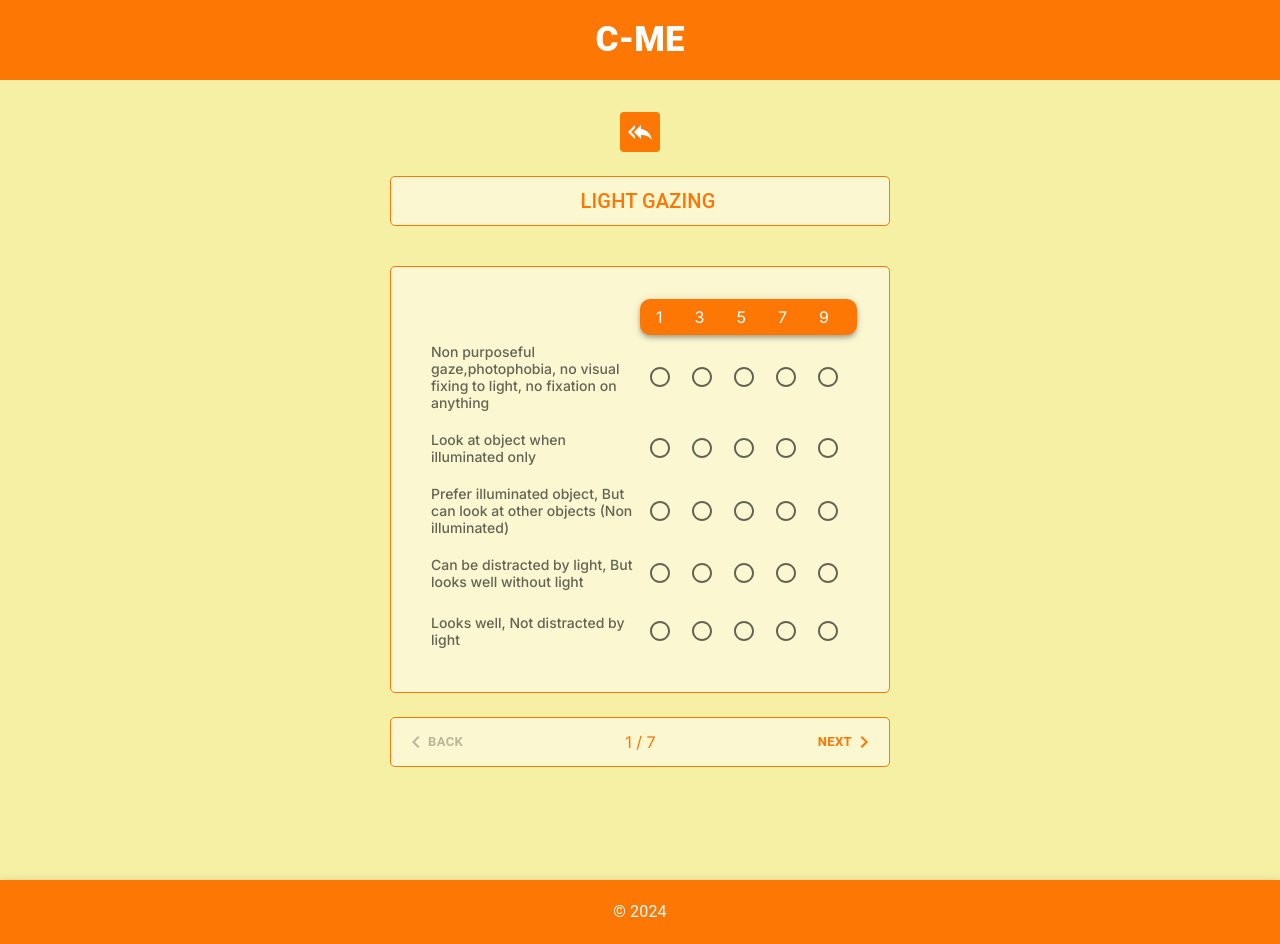
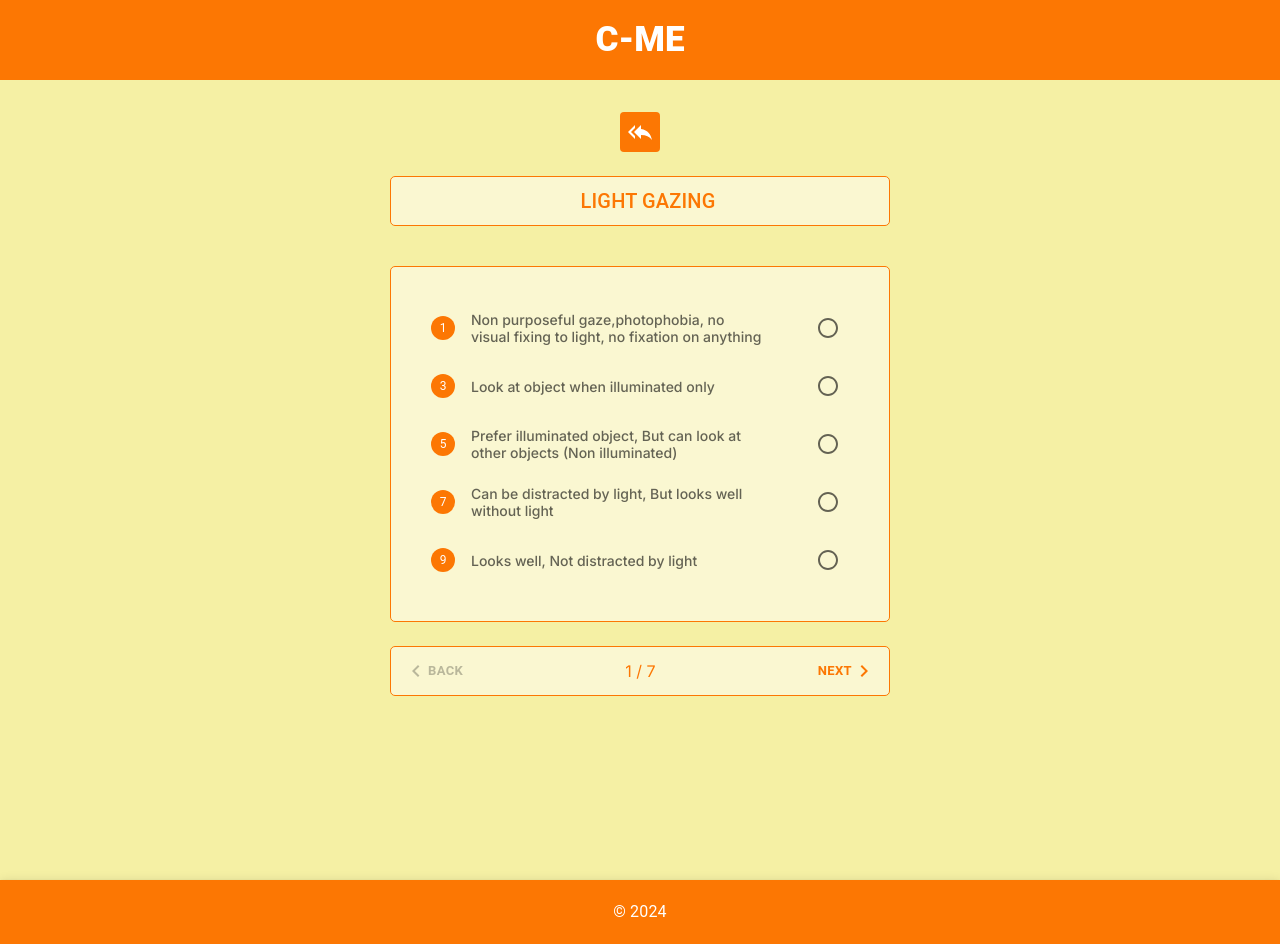
Before and after one commit to Chamathr/medicare-app, a Next.js app: page /users/report in a window 1280 px wide. Built offline with nearby package versions, Linux system fonts and the light colour scheme.

Commit message:
Develop (#3)
* new changes

* new changes 2

* new changes 3

* changes

* changes

* changes

* changes

* changes

* changes

---------

Co-authored-by: chamathr <chamatht20@gmailcom>

```diff
--- a/src/components/radioGroup/index.tsx
+++ b/src/components/radioGroup/index.tsx
@@ -1,19 +1,20 @@
 import * as React from "react";
 import Radio from "@mui/material/Radio";
-import { Box } from "@mui/material";
-import { pink } from "@mui/material/colors";
+import { Avatar, Box } from "@mui/material";
 import { useEffect, useState } from "react";
 import { IUserData } from "@/store";
+import { getScoreValue } from "@/utils/report";
 
 interface Props {
   radioValue: string | undefined;
   label: string;
   handleSelect: (data: string) => void;
   userData: IUserData | undefined;
+  index: number;
 }
 
 const RowRadioButtonsGroup = (Props: Props) => {
-  const { label, handleSelect, radioValue, userData } = Props;
+  const { label, handleSelect, radioValue, userData, index } = Props;
 
   const [selectedValue, setSelectedValue] = useState<string | undefined>(
     radioValue ?? "0"
@@ -41,11 +42,23 @@ const RowRadioButtonsGroup = (Props: Props) => {
       <Box
         sx={{
           display: { sm: "grid" },
-          gridTemplateColumns: { sm: "50% 50%" },
+          gridTemplateColumns: { sm: "80% 20%" },
         }}
       >
+        <Box display={"flex"}>
           <Box
             sx={{
+              display: { sm: "flex" },
+              alignItems: { sm: "center" },
+            }}
+          >
+            <Avatar sx={{ bgcolor: "#fc7703", zoom: 0.6 }} variant="circular">
+              {getScoreValue(index)}
+            </Avatar>
+          </Box>
+          <Box
+            sx={{
+              ml: 2,
               display: { sm: "flex" },
               alignItems: { sm: "center" },
               color: "#00000099",
@@ -54,6 +67,7 @@ const RowRadioButtonsGroup = (Props: Props) => {
             }}
           >
             {label}
+          </Box>
         </Box>
         <Box
           sx={{
@@ -70,38 +84,6 @@ const RowRadioButtonsGroup = (Props: Props) => {
               },
             }}
           />
-          <Radio
-            {...controlProps("3")}
-            sx={{
-              "&.Mui-checked": {
-                color: "#fc7703",
-              },
-            }}
-          />
-          <Radio
-            {...controlProps("5")}
-            sx={{
-              "&.Mui-checked": {
-                color: "#fc7703",
-              },
-            }}
-          />
-          <Radio
-            {...controlProps("7")}
-            sx={{
-              "&.Mui-checked": {
-                color: "#fc7703",
-              },
-            }}
-          />
-          <Radio
-            {...controlProps("9")}
-            sx={{
-              "&.Mui-checked": {
-                color: "#fc7703",
-              },
-            }}
-          />
         </Box>
       </Box>
     </>
--- a/src/components/stepper/index.tsx
+++ b/src/components/stepper/index.tsx
@@ -11,12 +11,11 @@ import { IReport, IUser, useUserDataStore } from "@/store";
 import { Avatar } from "@mui/material";
 import RowRadioButtonsGroup from "../radioGroup";
 import { useState } from "react";
-import { getScore } from "@/utils/report";
+import { getScore, getScoreKey, getScoreValue } from "@/utils/report";
 import { useRouter } from "next/navigation";
 import ReplyAllIcon from "@mui/icons-material/ReplyAll";
 import { MainButton } from "../button";
 import { SectionCard } from "../card";
-import ScoreBar from "../scoreBar";
 
 const steps = [
   {
@@ -110,49 +109,29 @@ const Stepper = () => {
 
   const { userData, setUserData } = useUserDataStore();
 
-  const reportData = userData?.report as IReport;
+  const reportData = userData?.report as any;
   const userDetails = userData?.user as IUser;
 
   const theme = useTheme();
   const [activeStep, setActiveStep] = useState(0);
-  const [scoreData, setScoreData] = useState(
-    reportData?.[steps[activeStep].id.toString()] ?? {}
-  );
 
   const maxSteps = steps.length;
 
   const handleNext = () => {
     setActiveStep((prevActiveStep) => prevActiveStep + 1);
-    setUserData({
-      user: userDetails,
-      report: {
-        ...reportData,
-        [steps[activeStep].id.toString()]: scoreData,
-      },
-      riskFactors: userData?.riskFactors,
-      score: userData?.score,
-      severityLevel: userData?.severityLevel,
-    });
-    setScoreData(reportData?.[steps[activeStep + 1].id.toString()] ?? {});
   };
 
   const handleBack = () => {
     setActiveStep((prevActiveStep) => prevActiveStep - 1);
-    setScoreData(reportData?.[steps[activeStep - 1].id.toString()] ?? {});
   };
 
   const handleSubmit = async () => {
     try {
-      const report = {
-        ...userData?.report,
-        [steps[activeStep].id.toString()]: scoreData,
-      };
-
       setUserData({
-        report: report,
+        report: userData?.report,
         riskFactors: userData?.riskFactors,
         user: userData?.user,
-        score: getScore(report, steps),
+        score: getScore(userData?.report, steps),
         severityLevel: userData?.severityLevel,
       });
       router.push("/users/add/final");
@@ -210,26 +189,36 @@ const Stepper = () => {
               display: "flex",
               justifyContent: { xs: "center", sm: "end" },
             }}
-          >
-            <Box sx={{ width: { sm: "50%" }, marginBottom: { xs: 3, sm: 0 } }}>
-              <ScoreBar />
-            </Box>
-          </Box>
+          ></Box>
           {steps[activeStep].factors?.map((item, key) => {
             return (
               <>
                 <Box sx={{ p: 1 }}>
                   <RowRadioButtonsGroup
+                    index={key}
                     label={item}
                     handleSelect={(data) =>
-                      setScoreData({
-                        ...scoreData,
-                        [(key + 1).toString()]: parseInt(data),
+                      setUserData({
+                        user: userDetails,
+                        report: {
+                          ...reportData,
+                          [steps[activeStep].id.toString()]:
+                            parseInt(data) * getScoreValue(key),
+                        },
+                        riskFactors: userData?.riskFactors,
+                        score: userData?.score,
+                        severityLevel: userData?.severityLevel,
                       })
                     }
-                    radioValue={reportData?.[steps[activeStep].id.toString()]?.[
-                      key + 1
-                    ]?.toString()}
+                    radioValue={
+                      typeof reportData?.[steps[activeStep].id.toString()] ===
+                        "number" &&
+                      getScoreKey(
+                        reportData?.[steps[activeStep].id.toString()]
+                      ) === key
+                        ? "1"
+                        : ""
+                    }
                     userData={userData}
                   />
                 </Box>
--- a/src/consts/report.ts
+++ b/src/consts/report.ts
@@ -1,7 +1,16 @@
 export const SEVERITY_LEVEL = {
-    LEVEL_1: "Unlikely to have CVI",
-    LEVEL_2: "Possible indication of CVI (may require further evaluation)",
-    LEVEL_3: "Likely to have CVI (consultation with a healthcare professional recommended)",
-    LEVEL_4: "Strong indication of CVI (urgent evaluation and intervention needed)",
-    LEVEL_5: "Very strong indication of CVI (immediate medical attention required)"
-}
+  LEVEL_1:
+    "Strong indication of CVI (Urgent evaluation and intervention needed)",
+  LEVEL_2:
+    "Likely to have CVI (Consultation with a healthcare professional recommended)",
+  LEVEL_3: "Possible indication of CVI (May require further evaluation)",
+  LEVEL_4: "Unlikely to have CVI",
+};
+
+export const SCORES = {
+  SCORE_1: 1,
+  SCORE_2: 3,
+  SCORE_3: 5,
+  SCORE_4: 7,
+  SCORE_5: 9,
+};
--- a/src/store/useUserDataStore.ts
+++ b/src/store/useUserDataStore.ts
@@ -1,10 +1,6 @@
 import { create } from "zustand";
 import { persist } from "zustand/middleware";
 import type { StateCreator } from "zustand";
-
-interface IScoreData {
-  [key: string]: number;
-}
 
 export interface IRiskFactors {
   prematureBirth: boolean;
@@ -24,7 +20,7 @@ export interface IUserData {
 }
 
 export interface IReport {
-  [key: string]: IScoreData;
+  [key: string]: number;
 }
 
 export interface IUser {
--- a/src/utils/report.ts
+++ b/src/utils/report.ts
@@ -1,20 +1,14 @@
-import { SEVERITY_LEVEL } from "@/consts/report";
+import { SCORES, SEVERITY_LEVEL } from "@/consts/report";
 import { IReport } from "@/store";
 
 const getScore = (data: IReport | undefined, stepData: any) => {
   if (data) {
     let totalWeight = 0;
-    const total = Object.keys(data).reduce((acc, key) => {
-      const innerObject = data[key];
-      const innerTotal = Object.keys(innerObject).reduce(
-        (innerAcc, innerKey) => {
-          return innerAcc + innerObject[innerKey];
-        },
-        0
-      );
-      totalWeight += stepData[parseInt(key) - 1]?.weight;
-      return acc + innerTotal * stepData[parseInt(key) - 1]?.weight;
-    }, 0);
+    let total = 0;
+    Object.values(data)?.map((item, index) => {
+      totalWeight += stepData[index]?.weight;
+      total += item * stepData[index]?.weight;
+    });
     return parseFloat((total / totalWeight)?.toFixed(1));
   }
   return 0;
@@ -23,19 +17,51 @@ const getScore = (data: IReport | undefined, stepData: any) => {
 const getSeverityLevel = (severityLevel: string, score: number) => {
   if (severityLevel) {
     return severityLevel;
-  } else if (score > 0 && score <= 10) {
+  } else if (score > 0 && score <= 3) {
     return SEVERITY_LEVEL.LEVEL_1;
-  } else if (score > 10 && score <= 20) {
+  } else if (score > 3 && score <= 5.5) {
     return SEVERITY_LEVEL.LEVEL_2;
-  } else if (score > 20 && score <= 30) {
+  } else if (score > 5.5 && score <= 7.5) {
     return SEVERITY_LEVEL.LEVEL_3;
-  } else if (score > 30 && score <= 40) {
+  } else if (score > 7.5) {
     return SEVERITY_LEVEL.LEVEL_4;
-  } else if (score > 40) {
-    return SEVERITY_LEVEL.LEVEL_5;
   } else {
     return "";
   }
 };
 
-export { getScore, getSeverityLevel };
+const getScoreValue = (key: number) => {
+  switch (key) {
+    case 0:
+      return SCORES.SCORE_1;
+    case 1:
+      return SCORES.SCORE_2;
+    case 2:
+      return SCORES.SCORE_3;
+    case 3:
+      return SCORES.SCORE_4;
+    case 4:
+      return SCORES.SCORE_5;
+    default:
+      return SCORES.SCORE_1;
+  }
+};
+
+const getScoreKey = (value: number) => {
+  switch (value) {
+    case SCORES.SCORE_1:
+      return 0;
+    case SCORES.SCORE_2:
+      return 1;
+    case SCORES.SCORE_3:
+      return 2;
+    case SCORES.SCORE_4:
+      return 3;
+    case SCORES.SCORE_5:
+      return 4;
+    default:
+      return 0;
+  }
+};
+
+export { getScore, getScoreValue, getSeverityLevel, getScoreKey };
```
Also changed, not shown: src/components/finalDataForm/index.tsx (+0 -15 lines), src/components/home/index.tsx (+4 -3 lines), src/components/userProfile/index.tsx (+99 -9 lines), public/backgroundImage.jpg (added), src/assests/images/eye2.jpg (added). Lines whose indentation alone changed are shown as unchanged.
